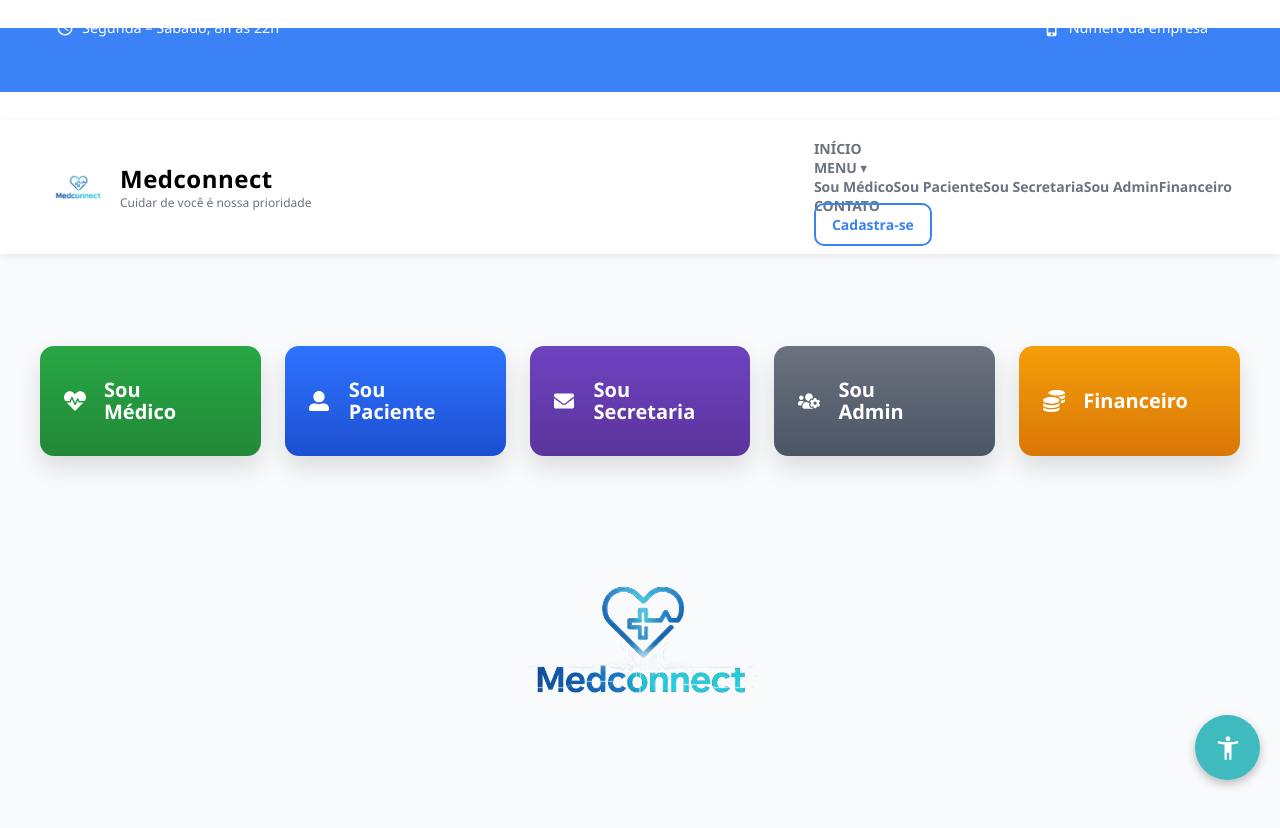
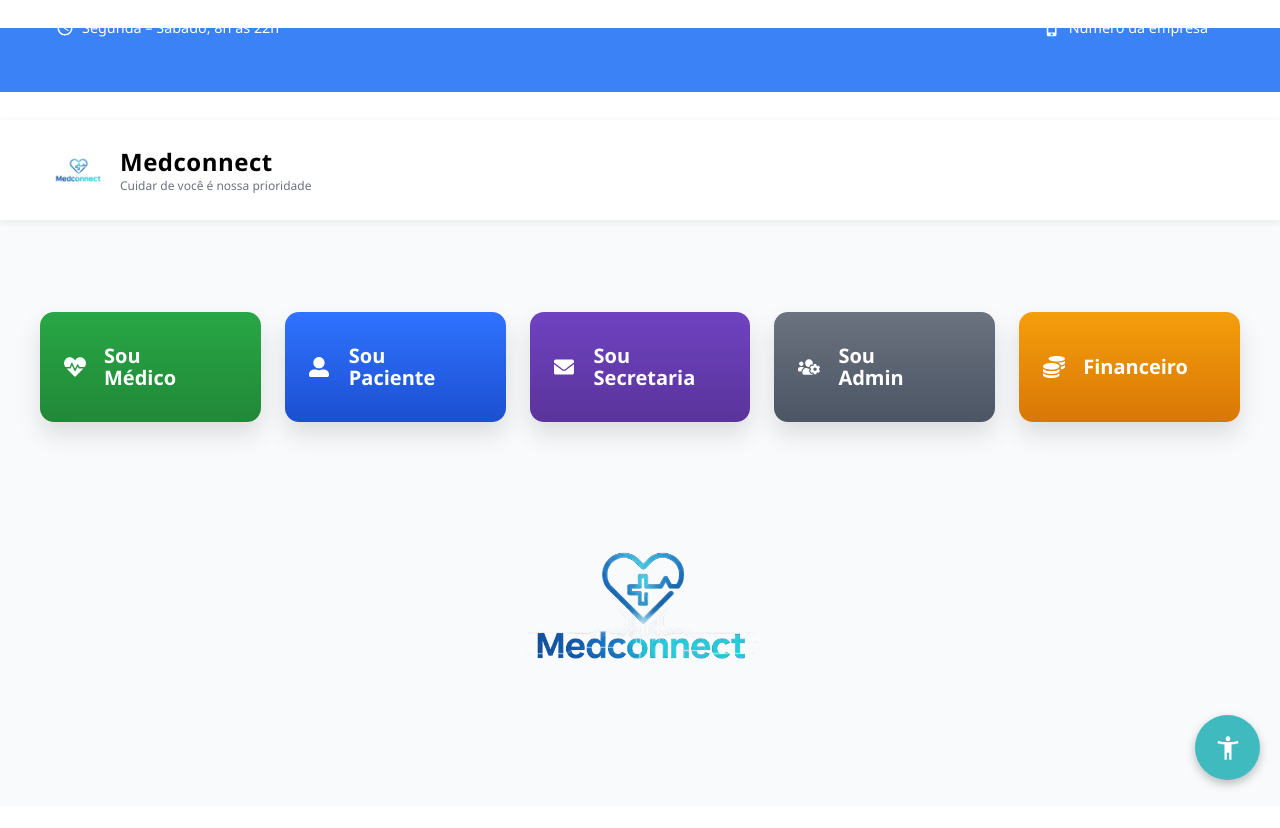
Before and after one commit to Isaaccode1801/MedConnect-, a React (Vite) app: page / in a window 1280 px wide. Shown: the top 828 px of the page. Built offline with nearby package versions, Linux system fonts and the light colour scheme.

Commit message:
"tirei a parte do cadastre-se e inicio menu etc que estava bugada"

```diff
--- a/src/features/home/pages/Home.tsx
+++ b/src/features/home/pages/Home.tsx
@@ -12,7 +12,7 @@
   const [acessOpen, setAcessOpen] = useState(false);
   const [dark, setDark] = useState(false);
 
-  // Foco em fidelidade visual: fonte base + dark-mode só quando o usuário clicar
+  // Foco em fidlidade visual: fonte base + dark-mode só quando o usuário clicar
   useEffect(() => {
     document.body.classList.toggle("modo-escuro", dark);
   }, [dark]);
@@ -64,25 +64,10 @@
 
           <nav className="navmenu">
             <ul>
-              <li><Link to="/" className="active">INÍCIO</Link></li>
-
-              <li className="dropdown">
-                <button className="drop-btn" onClick={() => setMenuOpen(v => !v)}>
-                  MENU <span>▾</span>
-                </button>
-                <div className="drop-menu" style={{ display: menuOpen ? "block" : undefined }}>
-                  <button onClick={() => nav("/login?role=doctor")}>Sou Médico</button>
-                  <button onClick={() => nav("/login?role=patient")}>Sou Paciente</button>
-                  <button onClick={() => nav("/secretary")}>Sou Secretaria</button>
-                  <button onClick={() => nav("/login?role=admin")}>Sou Admin</button>
-                  <button onClick={() => nav("/finance")}>Financeiro</button>
-                </div>
-              </li>
-
-              <li><a href="#contato">CONTATO</a></li>
-              <li>
+              {/* Removido: CADASTRA-SE */}
+              {/* <li>
                 <Link to="/signup" className="btn-outline">Cadastra-se</Link>
-              </li>
+              </li> */}
             </ul>
           </nav>
         </div>
```
